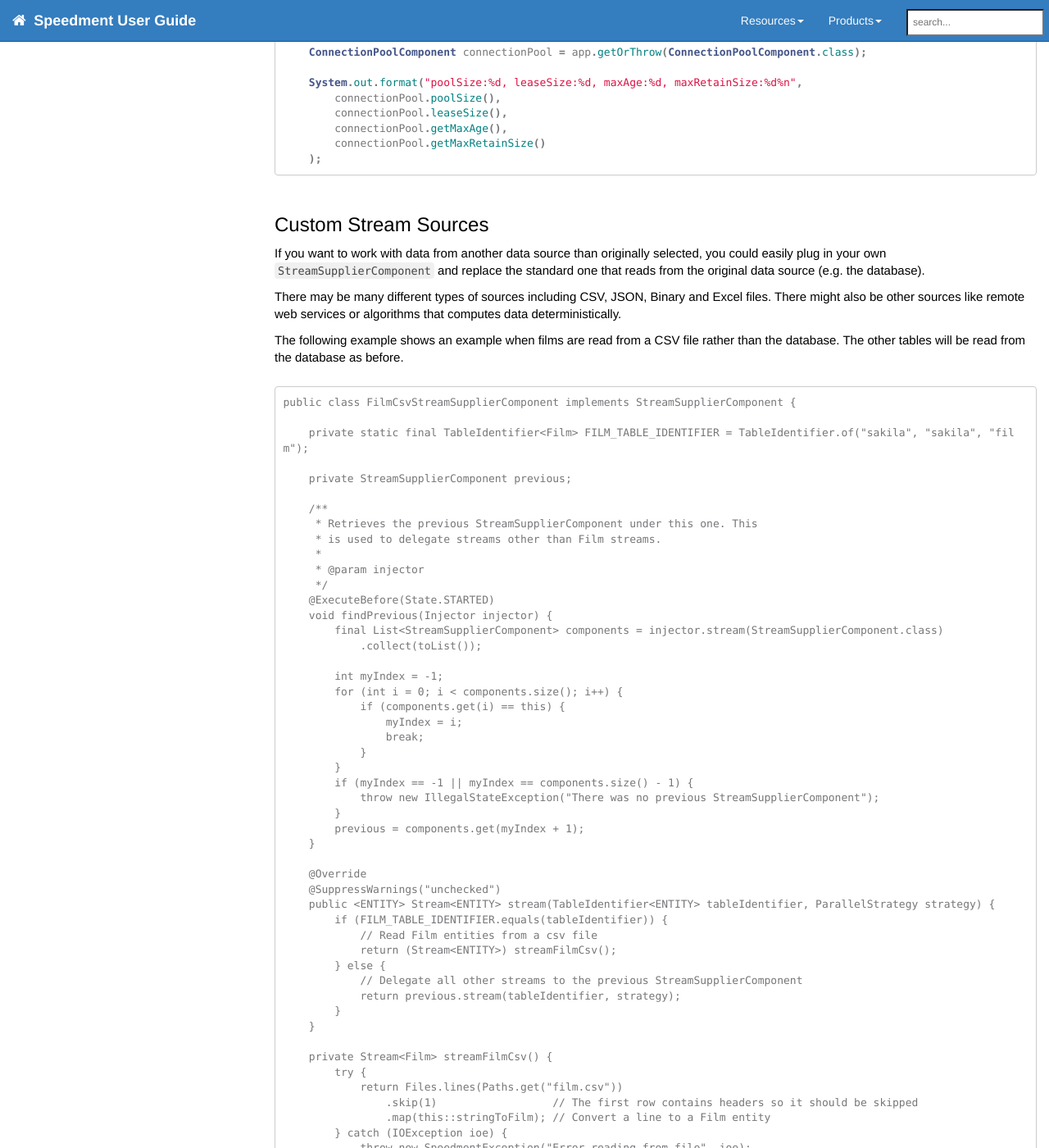
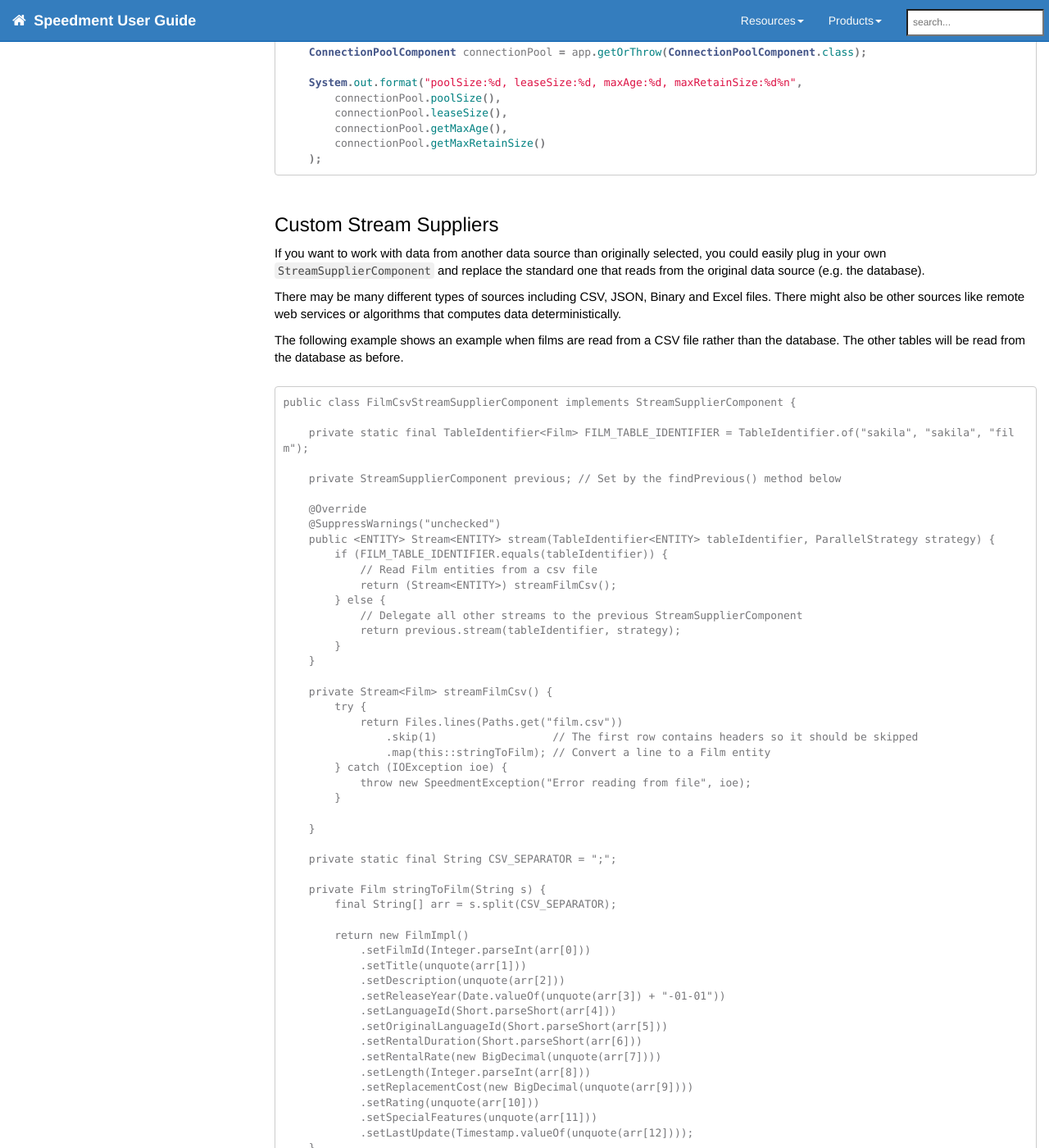
Before and after one commit to speedment/speedment-doc, a Jekyll site: the page built from pages/advanced_features.md, in a window 1280 px wide and 1400 px high, scrolled down 5525 px. Shown: the whole window at 82% size. Built offline with Jekyll 4.4.1, drawn with Linux system fonts in a browser that asks for light colours; nearby versions of some CDN libraries; comment, search, counter and statistics services are not loaded; some of the changed text lies outside the part shown.

Commit message:
Add custom stream supplier to side-menu

````diff
--- a/_data/sidebars/mydoc_sidebar.yml
+++ b/_data/sidebars/mydoc_sidebar.yml
@@ -452,6 +452,11 @@
       output: web, pdf
       type: homepage
 
+    - title: Custom Stream Suppliers
+      url: advanced_features.html#custom-stream-suppliers
+      output: web, pdf
+      type: homepage
+
 
   - title: DataStore Acceleration
     enterprise: true
--- a/pages/advanced_features.md
+++ b/pages/advanced_features.md
@@ -206,7 +206,7 @@
     );
 ```
 
-## Custom Stream Sources
+## Custom Stream Suppliers
 If you want to work with data from another data source than originally selected, you could easily plug in your own `StreamSupplierComponent` and replace the standard one that reads from the original data source (e.g. the database).
 
 There may be many different types of sources including CSV, JSON, Binary and Excel files. There might also be other sources like remote web services or algorithms that computes data deterministically.
@@ -218,31 +218,7 @@
 
     private static final TableIdentifier<Film> FILM_TABLE_IDENTIFIER = TableIdentifier.of("sakila", "sakila", "film");
 
-    private StreamSupplierComponent previous;
-
-    /**
-     * Retrieves the previous StreamSupplierComponent under this one. This
-     * is used to delegate streams other than Film streams.
-     *
-     * @param injector
-     */
-    @ExecuteBefore(State.STARTED)
-    void findPrevious(Injector injector) {
-        final List<StreamSupplierComponent> components = injector.stream(StreamSupplierComponent.class)
-            .collect(toList());
-
-        int myIndex = -1;
-        for (int i = 0; i < components.size(); i++) {
-            if (components.get(i) == this) {
-                myIndex = i;
-                break;
-            }
-        }
-        if (myIndex == -1 || myIndex == components.size() - 1) {
-            throw new IllegalStateException("There was no previous StreamSupplierComponent");
-        }
-        previous = components.get(myIndex + 1);
-    }
+    private StreamSupplierComponent previous; // Set by the findPrevious() method below
 
     @Override
     @SuppressWarnings("unchecked")
@@ -292,6 +268,31 @@
         return s.trim().substring(1, s.length() - 1);
     }
 
+   /**
+     * Retrieves the previous StreamSupplierComponent under this one. This
+     * is used to delegate streams other than Film streams.
+     *
+     * @param injector to use
+     */
+    @ExecuteBefore(State.STARTED)
+    void findPrevious(Injector injector) {
+        final List<StreamSupplierComponent> components = injector.stream(StreamSupplierComponent.class)
+            .collect(toList());
+
+        int myIndex = -1;
+        for (int i = 0; i < components.size(); i++) {
+            if (components.get(i) == this) {
+                myIndex = i;
+                break;
+            }
+        }
+        if (myIndex == -1 || myIndex == components.size() - 1) {
+            throw new IllegalStateException("There was no previous StreamSupplierComponent");
+        }
+        previous = components.get(myIndex + 1);
+    }
+
+
 }
 ```
 The CSV specific code above is used because it can be easily understood. There are a number of third party libraries available for reading various file formats.
````
